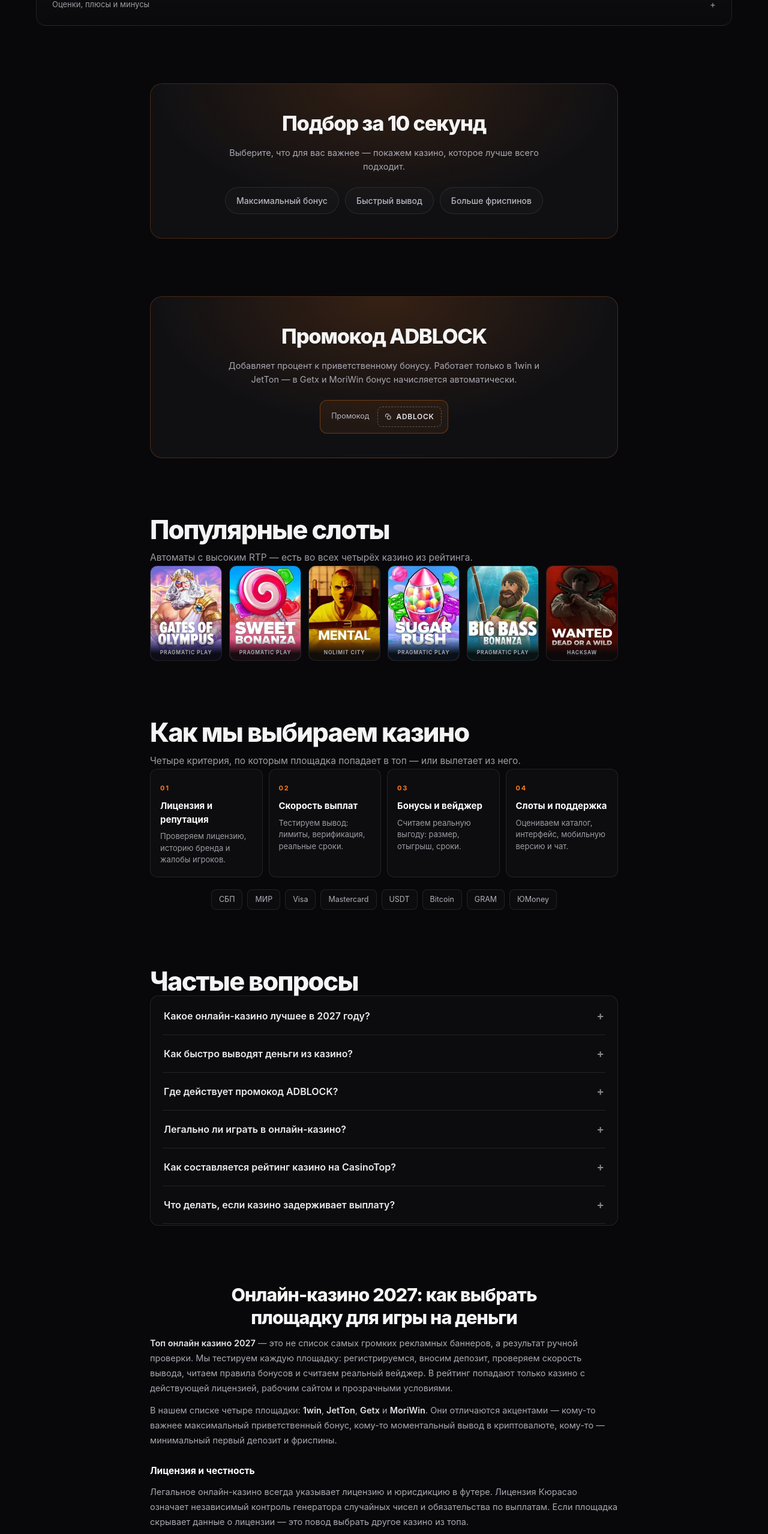
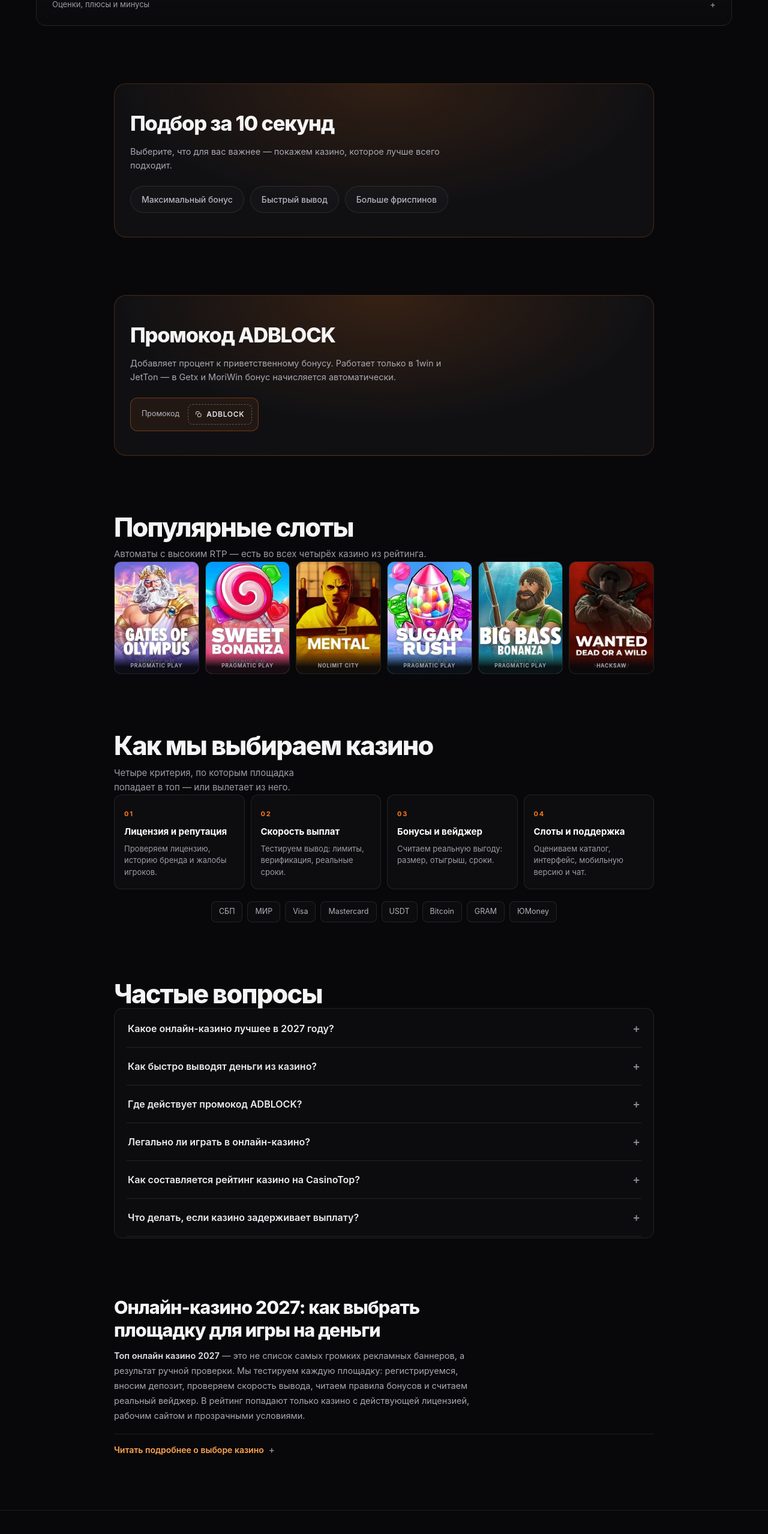
Before and after one commit to zeusapp7163-design/cass, a Next.js app: page / in a window 1280 px wide. Shown: the part 1260-3818 px from the top of the page at 60% size. Built offline with nearby package versions, Linux system fonts and the light colour scheme.

Commit message:
Demoplay.vip affiliate links, unified 900px lower column, left-aligned headers, collapsible SEO text

```diff
--- a/app/globals.css
+++ b/app/globals.css
@@ -58,7 +58,7 @@ main,
 }
 
 .narrow {
-  width: min(780px, 100% - 3rem);
+  width: min(900px, 100% - 3rem);
   margin-inline: auto;
 }
 
@@ -375,10 +375,11 @@ main,
 }
 
 .head p {
-  margin-top: 12px;
-  font-size: 15.5px;
+  margin-top: 10px;
+  font-size: 15px;
   line-height: 1.6;
   color: var(--muted);
+  max-width: 62ch;
 }
 
 /* filters + sort */
@@ -902,7 +903,7 @@ main,
 /* promo */
 .promo {
   position: relative;
-  text-align: center;
+  text-align: left;
   padding: 40px 26px;
   border-radius: 20px;
   border: 1px solid rgba(255, 122, 26, 0.24);
@@ -919,7 +920,7 @@ main,
 }
 
 .promo p {
-  margin: 12px auto 0;
+  margin: 10px 0 0;
   max-width: 540px;
   font-size: 14.5px;
   line-height: 1.6;
@@ -951,7 +952,7 @@ main,
   background:
     radial-gradient(80% 130% at 50% 0%, rgba(255, 122, 26, 0.14), transparent 62%),
     #101013;
-  text-align: center;
+  text-align: left;
   overflow: hidden;
 }
 
@@ -962,7 +963,7 @@ main,
 }
 
 .quiz > p {
-  margin: 12px auto 0;
+  margin: 10px 0 0;
   max-width: 520px;
   font-size: 14.5px;
   line-height: 1.6;
@@ -972,7 +973,7 @@ main,
 .quiz-options {
   display: flex;
   flex-wrap: wrap;
-  justify-content: center;
+  justify-content: flex-start;
   gap: 10px;
   margin-top: 22px;
 }
@@ -985,7 +986,7 @@ main,
 .quiz-result {
   display: flex;
   align-items: center;
-  justify-content: center;
+  justify-content: flex-start;
   flex-wrap: wrap;
   gap: 16px;
   margin-top: 26px;
@@ -1032,7 +1033,7 @@ main,
 @media (min-width: 640px) {
   .slots {
     grid-template-columns: repeat(6, minmax(0, 1fr));
-    gap: 12px;
+    gap: 10px;
   }
 }
 
@@ -1542,3 +1543,51 @@ h2,
     text-align: left;
   }
 }
+
+
+.seo {
+  text-align: left;
+}
+
+.seo h2 {
+  text-align: left;
+}
+
+.seo p {
+  max-width: 68ch;
+}
+
+.seo-more {
+  margin-top: 18px;
+  border-top: 1px solid var(--line);
+  padding-top: 14px;
+}
+
+.seo-more summary {
+  display: inline-flex;
+  align-items: center;
+  gap: 8px;
+  cursor: pointer;
+  list-style: none;
+  font-size: 14px;
+  font-weight: 600;
+  color: var(--accent-2);
+}
+
+.seo-more summary::-webkit-details-marker {
+  display: none;
+}
+
+.seo-more summary::after {
+  content: '+';
+  font-size: 15px;
+  color: #8a8a94;
+}
+
+.seo-more[open] summary::after {
+  content: '−';
+}
+
+.seo-more h3:first-of-type {
+  margin-top: 18px;
+}
--- a/components/SeoText.tsx
+++ b/components/SeoText.tsx
@@ -14,6 +14,9 @@ export function SeoText() {
             вейджер. В рейтинг попадают только казино с действующей лицензией, рабочим сайтом и
             прозрачными условиями.
           </p>
+
+          <details className="seo-more">
+            <summary>Читать подробнее о выборе казино</summary>
 
             <p>
               В нашем списке четыре площадки: <strong>1win</strong>, <strong>JetTon</strong>,{' '}
@@ -33,8 +36,8 @@ export function SeoText() {
             <h3>Скорость выплат</h3>
             <p>
               Быстрый вывод — главный показатель качества. В казино из нашего рейтинга деньги
-            выводятся от 5 до 30 минут после верификации: через СБП, карты МИР и Visa/Mastercard, а
-            также в USDT, GRAM и Bitcoin. Проверяйте лимиты и комиссию до первого депозита.
+              выводятся от 5 до 30 минут после верификации: через СБП, карты МИР и Visa/Mastercard,
+              а также в USDT, GRAM и Bitcoin. Проверяйте лимиты и комиссию до первого депозита.
             </p>
 
             <h3>Бонусы и промокоды</h3>
@@ -52,7 +55,7 @@ export function SeoText() {
               самоограничение, тайм-аут и самоблокировку аккаунта. Азартные игры доступны только
               пользователям старше 18 лет.
             </p>
-
+          </details>
         </div>
       </div>
     </section>
--- a/lib/casinos.ts
+++ b/lib/casinos.ts
@@ -40,8 +40,8 @@ export type Casino = {
  */
 export const AFFILIATE = {
   oneWin: 'https://one-vv6649.com/casino/list?open=register&sub1=black',
-  jetton: 'https://jtbetlab.click/ch7v2YRRqma?target_id=/&target_type=registration',
-  getx: 'https://getx.casino/',
+  jetton: 'https://jetwpkzqvxnr.com/ch7v2YRRqma?target_id=/&target_type=registration',
+  getx: 'https://lvlx.click/tndmt0bv2',
   moriwin: 'https://click.mori.vin/MP7ineRN',
 } as const;
 
```
Lines whose indentation alone changed are shown as unchanged.
